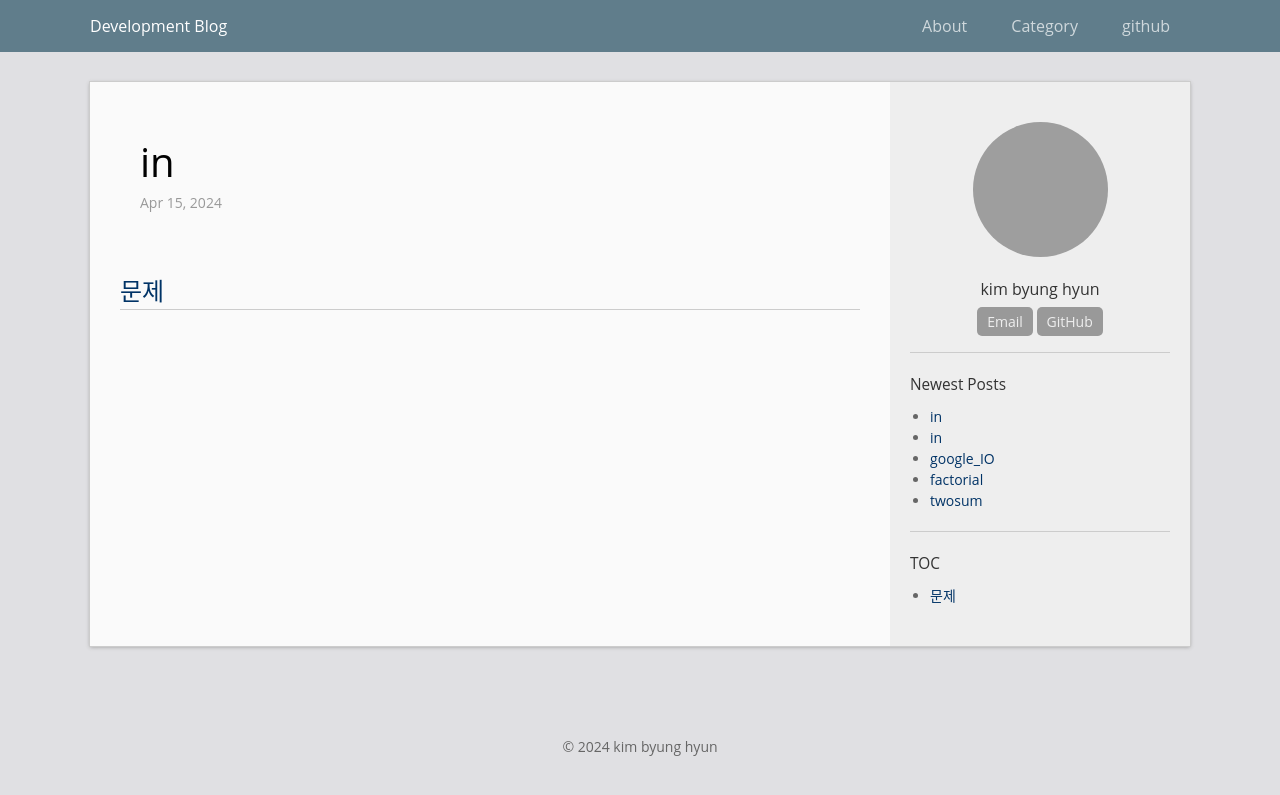
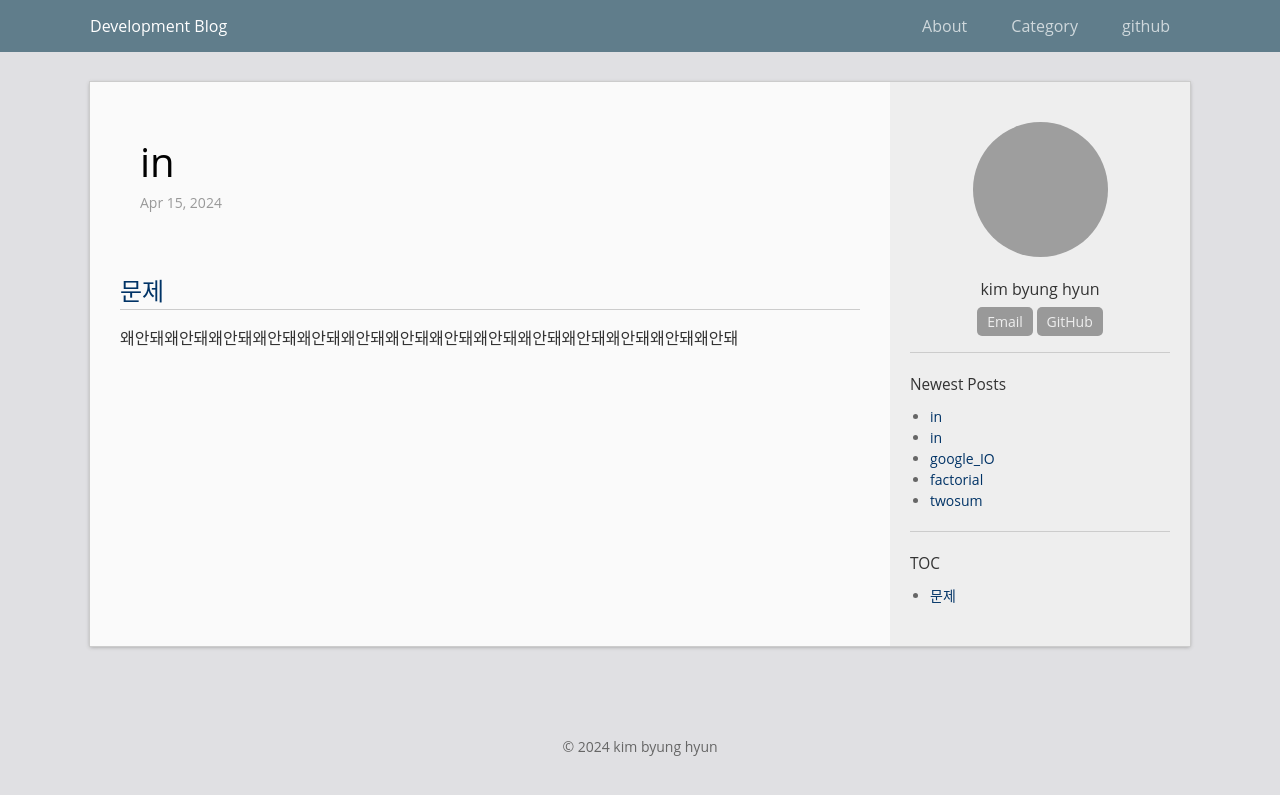
Before and after one commit to bh6366632/bh6366632.github.com, a Jekyll site: the page built from _posts/2024-04-15-index.md, in a window 1280 px wide. Shown: the top 795 px of the page. Built offline with Jekyll 4.4.1, drawn with Linux system fonts in a browser that asks for light colours; grey boxes are pictures that could not be loaded.

Commit message:
Update 2024-04-15-index.md

```diff
--- a/_posts/2024-04-15-index.md
+++ b/_posts/2024-04-15-index.md
@@ -8,3 +8,4 @@ permalink: /archivers/in
 
 [문제]: https://school.programmers.co.kr/learn/courses/30/lessons/120895
 # [문제]
+왜안돼왜안돼왜안돼왜안돼왜안돼왜안돼왜안돼왜안돼왜안돼왜안돼왜안돼왜안돼왜안돼왜안돼
```
